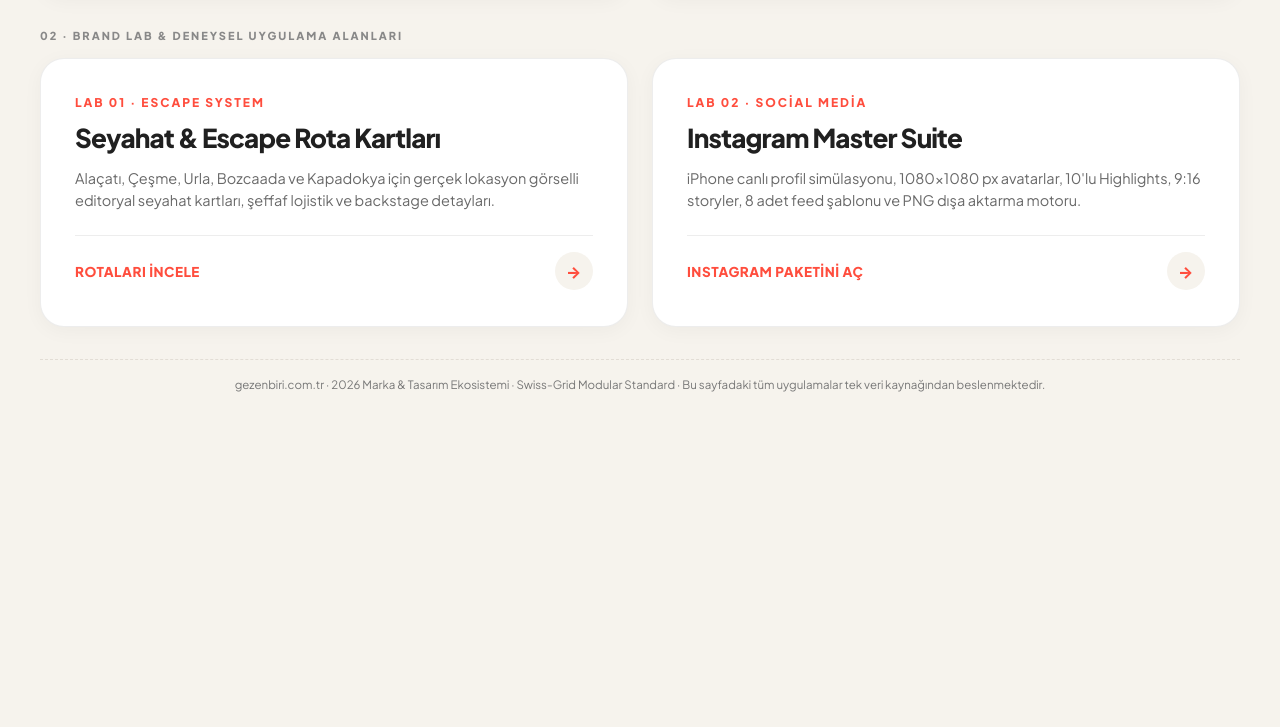
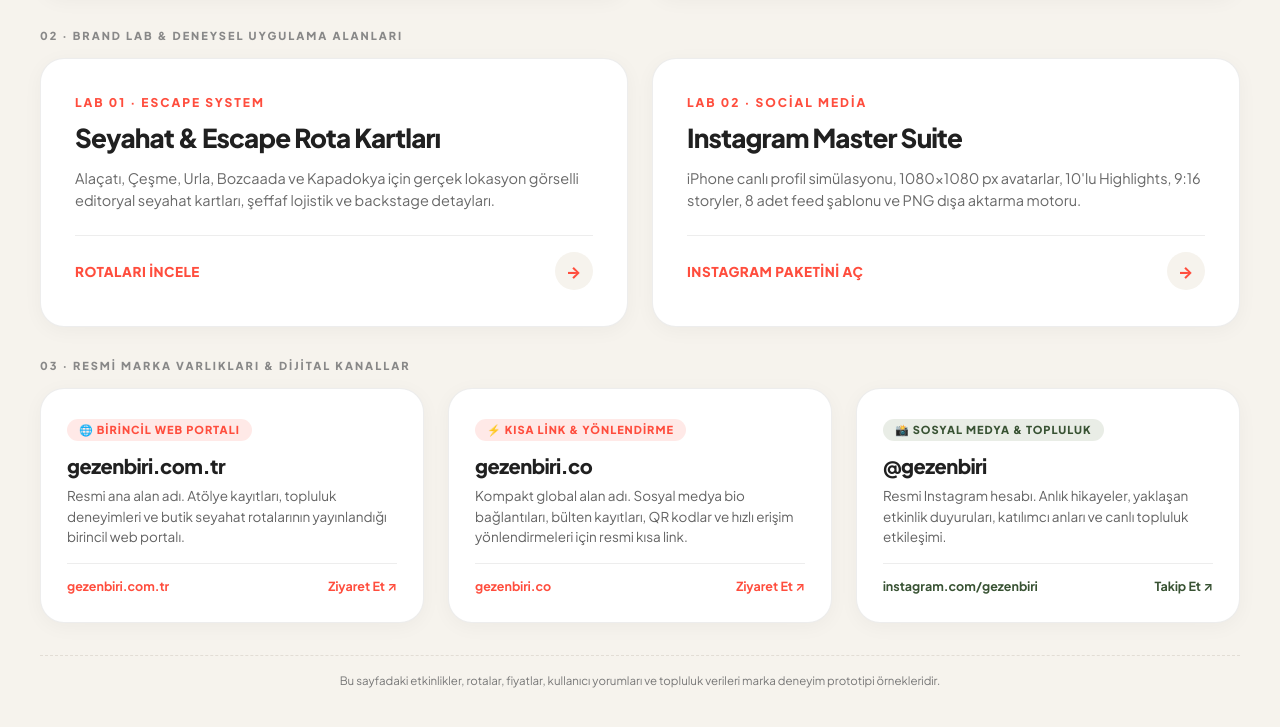
Before and after one commit to msaglamoz/gezenbiri, a plain HTML site: page index.html in a window 1280 px wide. Shown: the part 1031-1758 px from the top of the page. Before the commit the page ends 1489 px from the top, so only its background shows below. Drawn offline with Linux system fonts and the light colour scheme.

Commit message:
feat: add digital brand assets section to index.html and dynamically hydrate Post 6 caption with wsSeramik.startMeta.dayName

```diff
--- a/index.html
+++ b/index.html
@@ -306,6 +306,77 @@
             border-radius: var(--gb-radius-pill);
         }
 
+        /* 03. Brand Assets Grid */
+        .assets-grid {
+            display: grid;
+            grid-template-columns: repeat(3, 1fr);
+            gap: var(--gb-gutter-desktop);
+            margin-bottom: var(--gb-space-8);
+        }
+
+        .asset-card {
+            background-color: var(--gb-white);
+            border-radius: var(--gb-radius-lg);
+            padding: 28px 26px;
+            border: 1px solid var(--gb-border-subtle);
+            box-shadow: var(--gb-shadow-subtle);
+            display: flex;
+            flex-direction: column;
+            justify-content: space-between;
+            text-decoration: none;
+            color: var(--gb-charcoal);
+            transition: transform var(--gb-motion-fast), box-shadow var(--gb-motion-fast), border-color var(--gb-motion-fast);
+        }
+
+        .asset-card:hover {
+            transform: translateY(-4px);
+            box-shadow: var(--gb-shadow-floating);
+            border-color: var(--gb-coral);
+        }
+
+        .asset-tag {
+            font-size: 11px;
+            font-weight: 800;
+            letter-spacing: 1px;
+            text-transform: uppercase;
+            color: var(--gb-coral);
+            background: var(--gb-coral-soft);
+            padding: 4px 12px;
+            border-radius: var(--gb-radius-pill);
+            display: inline-block;
+            margin-bottom: var(--gb-space-3);
+            width: fit-content;
+        }
+
+        .asset-title {
+            font-size: 20px;
+            font-weight: 800;
+            letter-spacing: -0.5px;
+            color: var(--gb-charcoal);
+            margin-bottom: 8px;
+            display: flex;
+            align-items: center;
+            gap: 8px;
+        }
+
+        .asset-desc {
+            font-size: 13.5px;
+            color: rgba(32,32,32,0.7);
+            line-height: 1.5;
+            margin-bottom: var(--gb-space-4);
+        }
+
+        .asset-link-row {
+            display: flex;
+            align-items: center;
+            justify-content: space-between;
+            padding-top: 14px;
+            border-top: 1px solid var(--gb-border-subtle);
+            font-size: 12.5px;
+            font-weight: 700;
+            color: var(--gb-coral);
+        }
+
         /* Responsive Breakpoints */
         @media (max-width: 960px) {
             .hero {
@@ -325,6 +396,9 @@
                 grid-column: span 1;
             }
             .tools-grid {
+                grid-template-columns: 1fr;
+            }
+            .assets-grid {
                 grid-template-columns: 1fr;
             }
         }
@@ -353,6 +427,10 @@
             }
             .tool-title {
                 font-size: 22px;
+            }
+            .asset-card {
+                padding: 22px 18px;
+                border-radius: 16px;
             }
         }
     </style>
@@ -485,9 +563,63 @@
 
         </div>
 
+        <!-- Section 03: Official Brand Assets & Digital Channels -->
+        <div style="margin-bottom: 16px; font-size: 11px; font-weight: 800; letter-spacing: 2px; text-transform: uppercase; color: #888;">
+            03 · RESMİ MARKA VARLIKLARI &amp; DİJİTAL KANALLAR
+        </div>
+
+        <div class="assets-grid">
+
+            <!-- Asset 1: gezenbiri.com.tr -->
+            <a href="https://gezenbiri.com.tr" target="_blank" rel="noopener noreferrer" class="asset-card">
+                <div>
+                    <span class="asset-tag">🌐 Birincil Web Portalı</span>
+                    <h3 class="asset-title">gezenbiri.com.tr</h3>
+                    <p class="asset-desc">
+                        Resmi ana alan adı. Atölye kayıtları, topluluk deneyimleri ve butik seyahat rotalarının yayınlandığı birincil web portalı.
+                    </p>
+                </div>
+                <div class="asset-link-row">
+                    <span>gezenbiri.com.tr</span>
+                    <span>Ziyaret Et ↗</span>
+                </div>
+            </a>
+
+            <!-- Asset 2: gezenbiri.co -->
+            <a href="https://gezenbiri.co" target="_blank" rel="noopener noreferrer" class="asset-card">
+                <div>
+                    <span class="asset-tag">⚡ Kısa Link &amp; Yönlendirme</span>
+                    <h3 class="asset-title">gezenbiri.co</h3>
+                    <p class="asset-desc">
+                        Kompakt global alan adı. Sosyal medya bio bağlantıları, bülten kayıtları, QR kodlar ve hızlı erişim yönlendirmeleri için resmi kısa link.
+                    </p>
+                </div>
+                <div class="asset-link-row">
+                    <span>gezenbiri.co</span>
+                    <span>Ziyaret Et ↗</span>
+                </div>
+            </a>
+
+            <!-- Asset 3: @gezenbiri Instagram -->
+            <a href="https://instagram.com/gezenbiri" target="_blank" rel="noopener noreferrer" class="asset-card">
+                <div>
+                    <span class="asset-tag" style="background:rgba(168,184,154,0.25); color:#385233;">📸 Sosyal Medya &amp; Topluluk</span>
+                    <h3 class="asset-title">@gezenbiri</h3>
+                    <p class="asset-desc">
+                        Resmi Instagram hesabı. Anlık hikayeler, yaklaşan etkinlik duyuruları, katılımcı anları ve canlı topluluk etkileşimi.
+                    </p>
+                </div>
+                <div class="asset-link-row" style="color:#385233;">
+                    <span>instagram.com/gezenbiri</span>
+                    <span>Takip Et ↗</span>
+                </div>
+            </a>
+
+        </div>
+
         <!-- Master Disclaimer Footnote -->
         <div class="gb-prototype-disclaimer">
-            gezenbiri.com.tr · 2026 Marka &amp; Tasarım Ekosistemi · Swiss-Grid Modular Standard · Bu sayfadaki tüm uygulamalar tek veri kaynağından beslenmektedir.
+            Bu sayfadaki etkinlikler, rotalar, fiyatlar, kullanıcı yorumları ve topluluk verileri marka deneyim prototipi örnekleridir.
         </div>
 
     </div>
```
Also changed, not shown: instagram-suite.html (+12 -2 lines).
